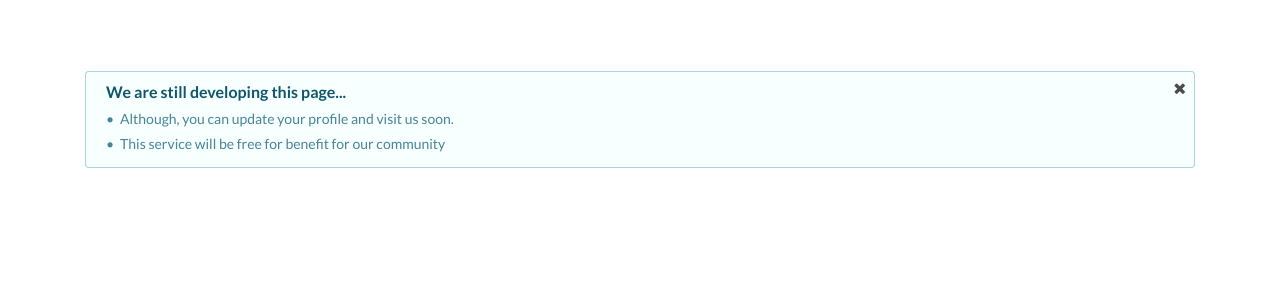
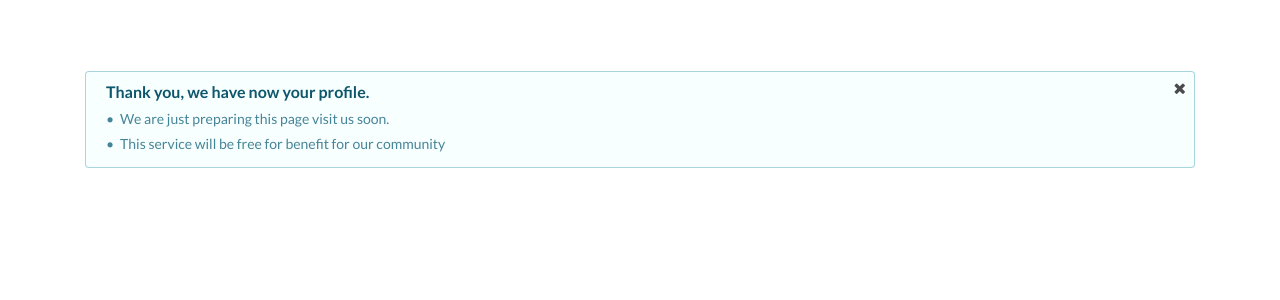
Before and after one commit to pije76/juhapura, a Django app: template juhapura/templates/matrimonial/profile.html in a window 1280 px wide. Shown: the top 300 px of the page. Run offline with Django 3.2, Linux system fonts and the light colour scheme; the template is opened without the code that fills it, so the values that code supplies are empty; some libraries are stand-ins or nearby versions.

Commit message:
profile text changes

```diff
--- a/juhapura/templates/matrimonial/profile.html
+++ b/juhapura/templates/matrimonial/profile.html
@@ -14,10 +14,10 @@ This Profile
 <div class="ui info message">
   <i class="close icon"></i>
   <div class="header">
-    We are still developing this page...
+    Thank you, we have now your profile.
   </div>
   <ul class="list">
-    <li>Although, you can update your profile and visit us soon.</li>
+    <li>We are just preparing this page visit us soon.</li>
     <li>This service will be free for benefit for our community</li>
   </ul>
 </div>
```
